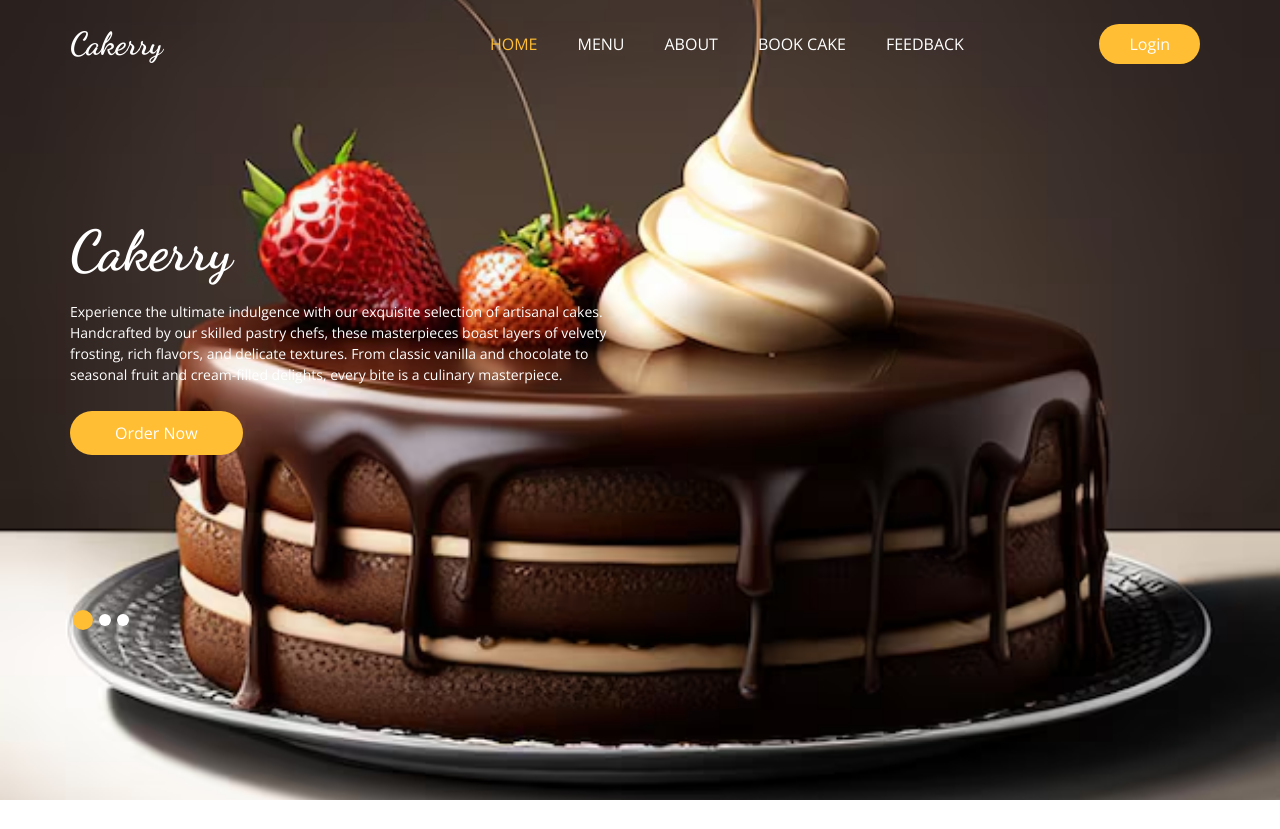
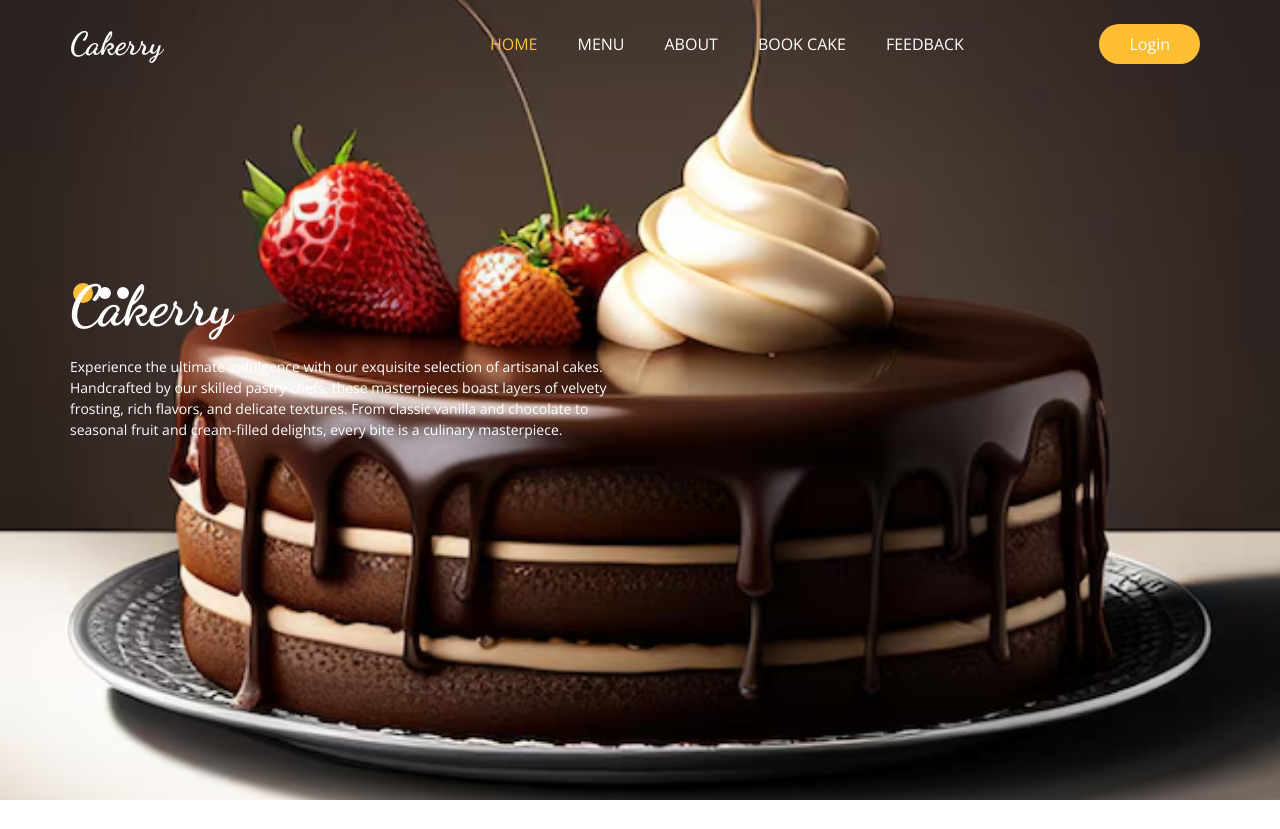
Before and after one commit to Upashak653/Cakerry, a Django app: page / in a window 1280 px wide. Shown: the top 829 px of the page. Run offline with Django 5.2, Linux system fonts and the light colour scheme; data comes from the database, SQL or seed files in the repository; parts of the project's set-up code (start-up, migrations or seed data) failed here and were passed over; some libraries are stand-ins or nearby versions.

Commit message:
Update home.html

```diff
--- a/cakeshop/Templates/home.html
+++ b/cakeshop/Templates/home.html
@@ -14,12 +14,7 @@
                 <p>
                     Experience the ultimate indulgence with our exquisite selection of artisanal cakes. Handcrafted by our skilled pastry chefs, these masterpieces boast layers of velvety frosting, rich flavors, and delicate textures. From classic vanilla and chocolate to seasonal fruit and cream-filled delights, every bite is a culinary masterpiece.
                 </p>
-                <div class="btn-box">
-                  <a href="" class="btn1">
-                    Order Now
-                  </a>
-                </div>
-              </div>
+
             </div>
           </div>
         </div>
@@ -35,11 +30,6 @@
                 <p>
                     Experience the ultimate indulgence with our exquisite selection of artisanal cakes. Handcrafted by our skilled pastry chefs, these masterpieces boast layers of velvety frosting, rich flavors, and delicate textures. From classic vanilla and chocolate to seasonal fruit and cream-filled delights, every bite is a culinary masterpiece.
                 </p>
-                <div class="btn-box">
-                  <a href="" class="btn1">
-                    Order Now
-                  </a>
-                </div>
               </div>
             </div>
           </div>
@@ -56,11 +46,6 @@
                 <p>
                     Experience the ultimate indulgence with our exquisite selection of artisanal cakes. Handcrafted by our skilled pastry chefs, these masterpieces boast layers of velvety frosting, rich flavors, and delicate textures. From classic vanilla and chocolate to seasonal fruit and cream-filled delights, every bite is a culinary masterpiece.
                 </p>
-                <div class="btn-box">
-                  <a href="" class="btn1">
-                    Order Now
-                  </a>
-                </div>
               </div>
             </div>
           </div>
```
